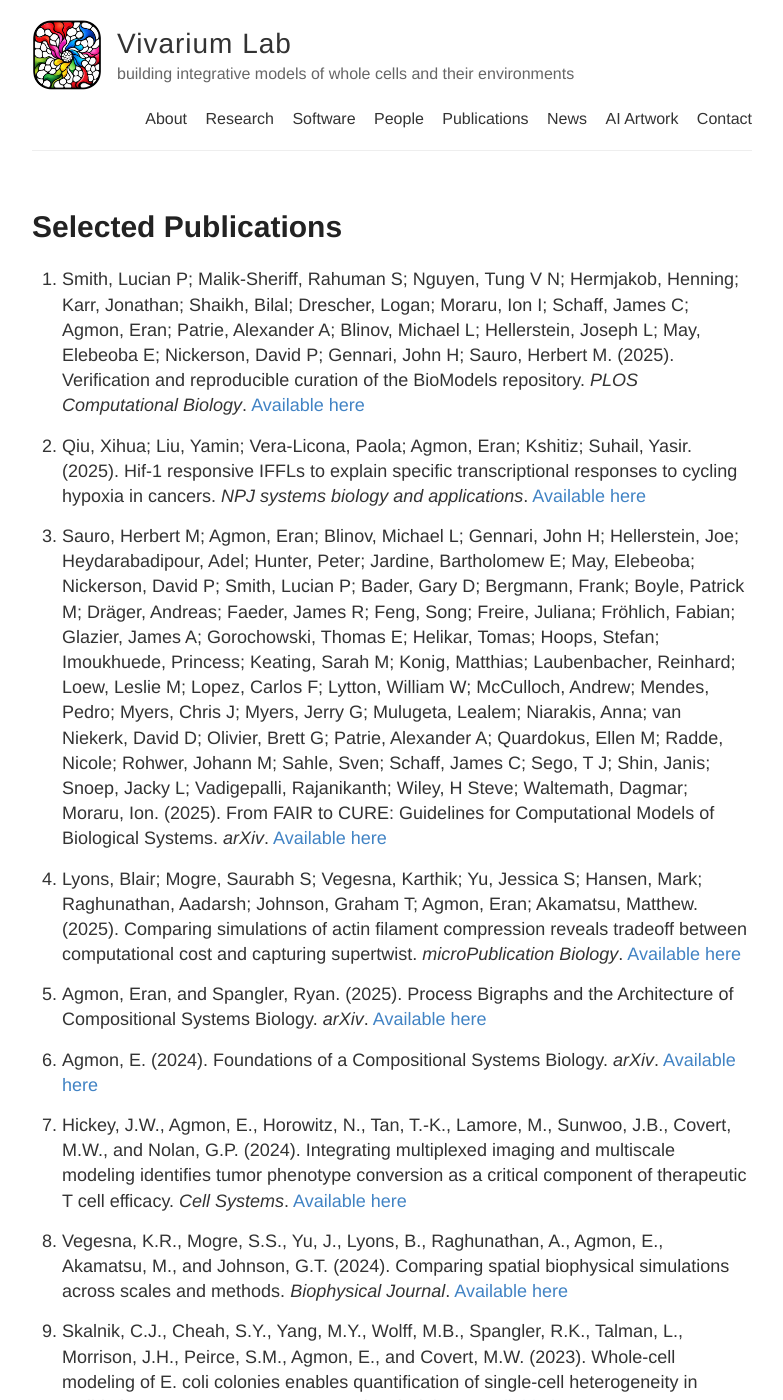
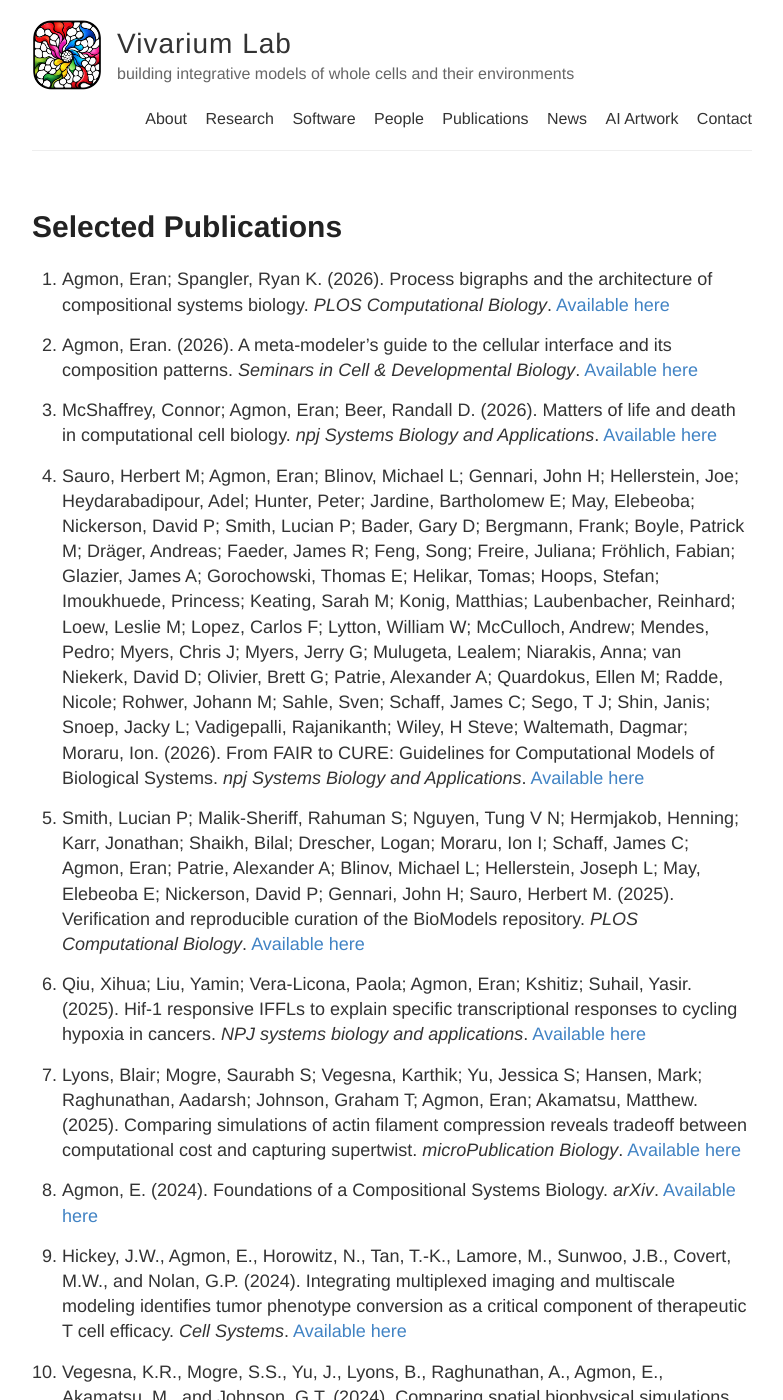
Before and after one commit to eagmon/eagmon.github.io, a Jekyll site: the page built from publications.md, in a window 1280 px wide and 1400 px high. Shown: the whole window, without its empty margins (248-1031 px from the left). Built offline with Jekyll 4.4.1, drawn with Linux system fonts in a browser that asks for light colours.

Commit message:
publications: add 4 2026 papers; promote Process Bigraphs (PLOS) and FAIR-to-CURE (npj) to published versions

```diff
--- a/_data/publications.yml
+++ b/_data/publications.yml
@@ -1,3 +1,27 @@
+- authors: 'Agmon, Eran; Spangler, Ryan K.'
+  year: '2026'
+  title: 'Process bigraphs and the architecture of compositional systems biology.'
+  journal: 'PLOS Computational Biology'
+  link: 'https://journals.plos.org/ploscompbiol/article?id=10.1371/journal.pcbi.1014819'
+
+- authors: 'Agmon, Eran.'
+  year: '2026'
+  title: 'A meta-modeler''s guide to the cellular interface and its composition patterns.'
+  journal: 'Seminars in Cell & Developmental Biology'
+  link: 'https://doi.org/10.1016/j.semcdb.2026.103705'
+
+- authors: 'McShaffrey, Connor; Agmon, Eran; Beer, Randall D.'
+  year: '2026'
+  title: 'Matters of life and death in computational cell biology.'
+  journal: 'npj Systems Biology and Applications'
+  link: 'https://www.nature.com/articles/s41540-026-00718-y'
+
+- authors: 'Sauro, Herbert M; Agmon, Eran; Blinov, Michael L; Gennari, John H; Hellerstein, Joe; Heydarabadipour, Adel; Hunter, Peter; Jardine, Bartholomew E; May, Elebeoba; Nickerson, David P; Smith, Lucian P; Bader, Gary D; Bergmann, Frank; Boyle, Patrick M; Dräger, Andreas; Faeder, James R; Feng, Song; Freire, Juliana; Fröhlich, Fabian; Glazier, James A; Gorochowski, Thomas E; Helikar, Tomas; Hoops, Stefan; Imoukhuede, Princess; Keating, Sarah M; Konig, Matthias; Laubenbacher, Reinhard; Loew, Leslie M; Lopez, Carlos F; Lytton, William W; McCulloch, Andrew; Mendes, Pedro; Myers, Chris J; Myers, Jerry G; Mulugeta, Lealem; Niarakis, Anna; van Niekerk, David D; Olivier, Brett G; Patrie, Alexander A; Quardokus, Ellen M; Radde, Nicole; Rohwer, Johann M; Sahle, Sven; Schaff, James C; Sego, T J; Shin, Janis; Snoep, Jacky L; Vadigepalli, Rajanikanth; Wiley, H Steve; Waltemath, Dagmar; Moraru, Ion.'
+  year: '2026'
+  title: 'From FAIR to CURE: Guidelines for Computational Models of Biological Systems.'
+  journal: 'npj Systems Biology and Applications'
+  link: 'https://www.nature.com/articles/s41540-026-00651-0'
+
 - authors: 'Smith, Lucian P; Malik-Sheriff, Rahuman S; Nguyen, Tung V N; Hermjakob, Henning; Karr, Jonathan; Shaikh, Bilal; Drescher, Logan; Moraru, Ion I; Schaff, James C; Agmon, Eran; Patrie, Alexander A; Blinov, Michael L; Hellerstein, Joseph L; May, Elebeoba E; Nickerson, David P; Gennari, John H; Sauro, Herbert M.'
   year: '2025'
   title: 'Verification and reproducible curation of the BioModels repository.'
@@ -10,23 +34,11 @@
   journal: 'NPJ systems biology and applications'
   link: 'https://www.nature.com/articles/s41540-025-00612-z'
 
-- authors: 'Sauro, Herbert M; Agmon, Eran; Blinov, Michael L; Gennari, John H; Hellerstein, Joe; Heydarabadipour, Adel; Hunter, Peter; Jardine, Bartholomew E; May, Elebeoba; Nickerson, David P; Smith, Lucian P; Bader, Gary D; Bergmann, Frank; Boyle, Patrick M; Dräger, Andreas; Faeder, James R; Feng, Song; Freire, Juliana; Fröhlich, Fabian; Glazier, James A; Gorochowski, Thomas E; Helikar, Tomas; Hoops, Stefan; Imoukhuede, Princess; Keating, Sarah M; Konig, Matthias; Laubenbacher, Reinhard; Loew, Leslie M; Lopez, Carlos F; Lytton, William W; McCulloch, Andrew; Mendes, Pedro; Myers, Chris J; Myers, Jerry G; Mulugeta, Lealem; Niarakis, Anna; van Niekerk, David D; Olivier, Brett G; Patrie, Alexander A; Quardokus, Ellen M; Radde, Nicole; Rohwer, Johann M; Sahle, Sven; Schaff, James C; Sego, T J; Shin, Janis; Snoep, Jacky L; Vadigepalli, Rajanikanth; Wiley, H Steve; Waltemath, Dagmar; Moraru, Ion.'
-  year: '2025'
-  title: 'From FAIR to CURE: Guidelines for Computational Models of Biological Systems.'
-  journal: 'arXiv'
-  link: 'https://arxiv.org/abs/2502.15597'
-
 - authors: 'Lyons, Blair; Mogre, Saurabh S; Vegesna, Karthik; Yu, Jessica S; Hansen, Mark; Raghunathan, Aadarsh; Johnson, Graham T; Agmon, Eran; Akamatsu, Matthew.'
   year: '2025'
   title: 'Comparing simulations of actin filament compression reveals tradeoff between computational cost and capturing supertwist.'
   journal: 'microPublication Biology'
   link: 'https://www.micropublicationbiology.org/journals/biology/micropub-biology-001347/'
-
-- authors: 'Agmon, Eran, and Spangler, Ryan.'
-  year: '2025'
-  title: 'Process Bigraphs and the Architecture of Compositional Systems Biology.'
-  journal: 'arXiv'
-  link: 'https://arxiv.org/abs/2512.23754'
 
 - authors: 'Agmon, E.'
   year: '2024'
```
